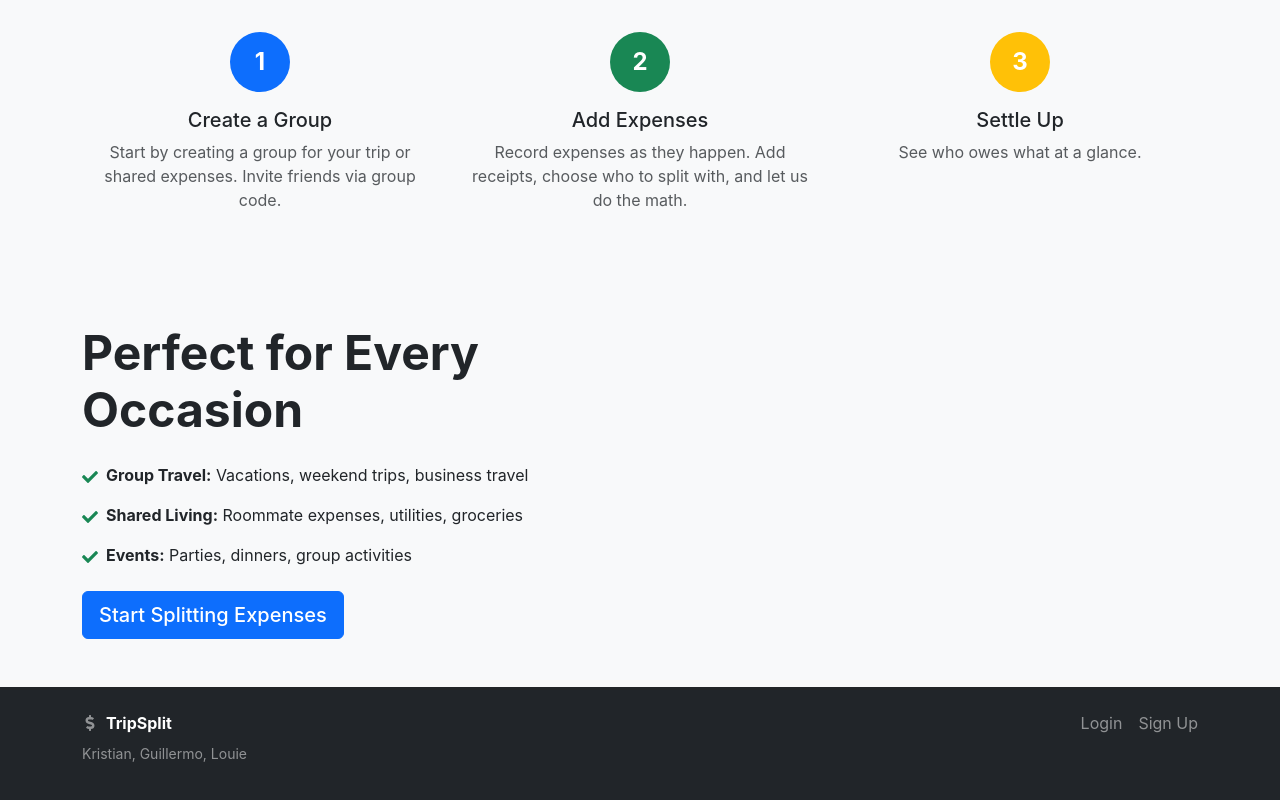
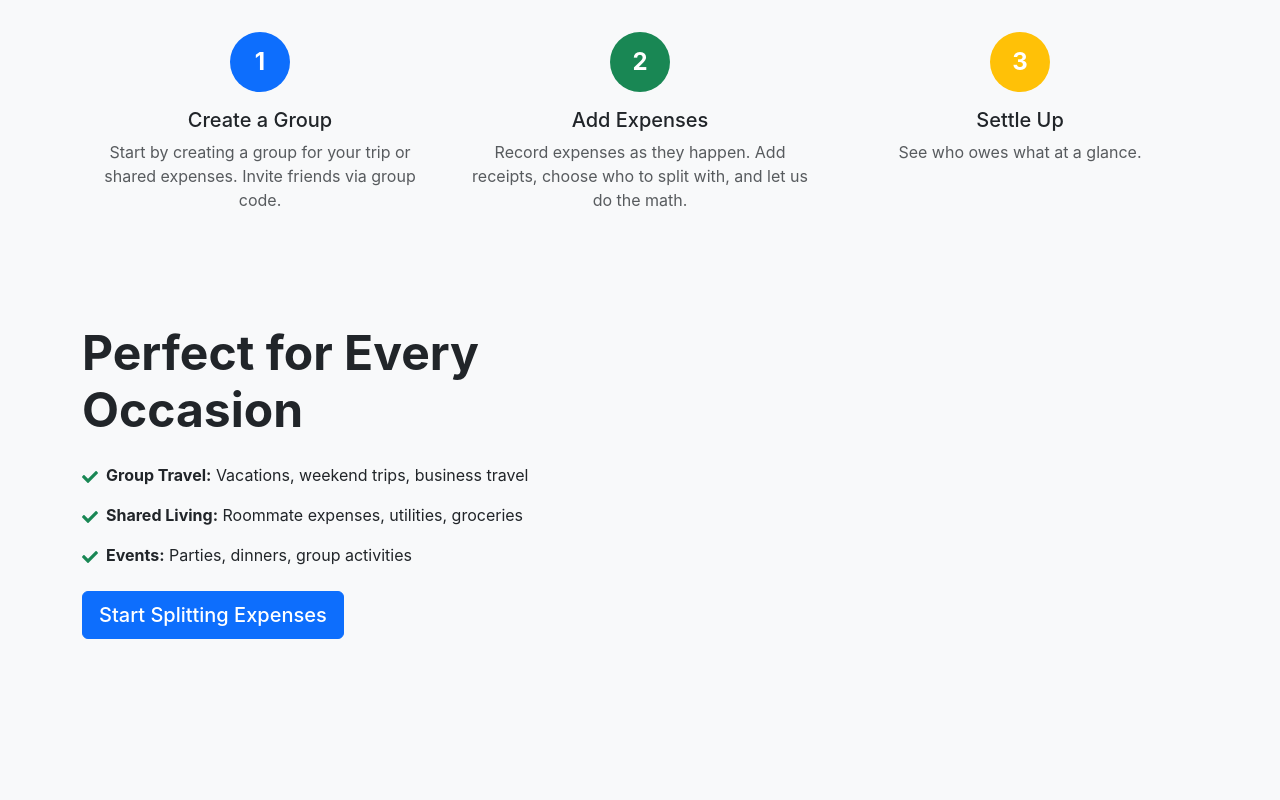
Before and after one commit to s1rk-36/TripSplit, a React (Create React App) app in the folder client/trip-split-client/: page / in a window 1280 px wide. Shown: the part 1678-2478 px from the top of the page. After the commit the page ends 2365 px from the top, so only its background shows below. Built offline with nearby package versions, Linux system fonts and the light colour scheme; no server answers; the HTML template or start-up script is replaced by a standard one.

Commit message:
Remove landing page footer (team names + login/signup links)

```diff
--- a/client/trip-split-client/src/pages/Home.js
+++ b/client/trip-split-client/src/pages/Home.js
@@ -1,5 +1,5 @@
 import { Link } from 'react-router-dom';
-import { FaDollarSign, FaUsers, FaReceipt, FaCalculator, FaArrowRight, FaCheck } from 'react-icons/fa';
+import { FaUsers, FaReceipt, FaCalculator, FaArrowRight, FaCheck } from 'react-icons/fa';
 
 
 function Home() {
@@ -191,27 +191,6 @@ function Home() {
           </div>
         </div>
       </section>
-
-      {/* Footer */}
-      <footer className="py-4 bg-dark text-white-50">
-        <div className="container">
-          <div className="row">
-            <div className="col-md-6">
-              <div className="d-flex align-items-center mb-2">
-                <FaDollarSign className="me-2" />
-                <strong className="text-white">TripSplit</strong>
-              </div>
-              <p className="small">Kristian, Guillermo, Louie</p>
-            </div>
-            <div className="col-md-6 text-md-end">
-              <div className="d-flex justify-content-md-end gap-3">
-                <Link to="/login" className="text-white-50 text-decoration-none">Login</Link>
-                <Link to="/register" className="text-white-50 text-decoration-none">Sign Up</Link>
-              </div>
-            </div>
-          </div>
-        </div>
-      </footer>
     </div>
   );
 }
```
